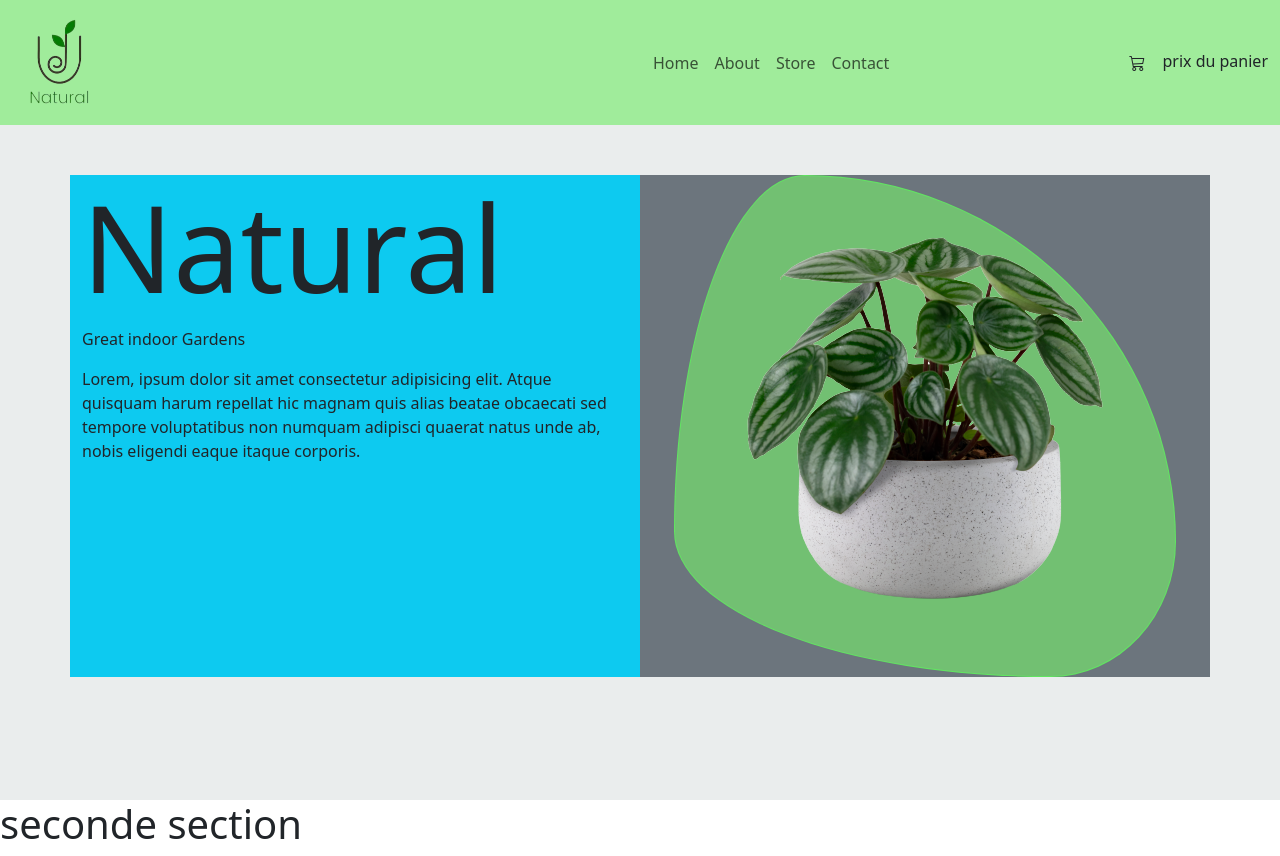
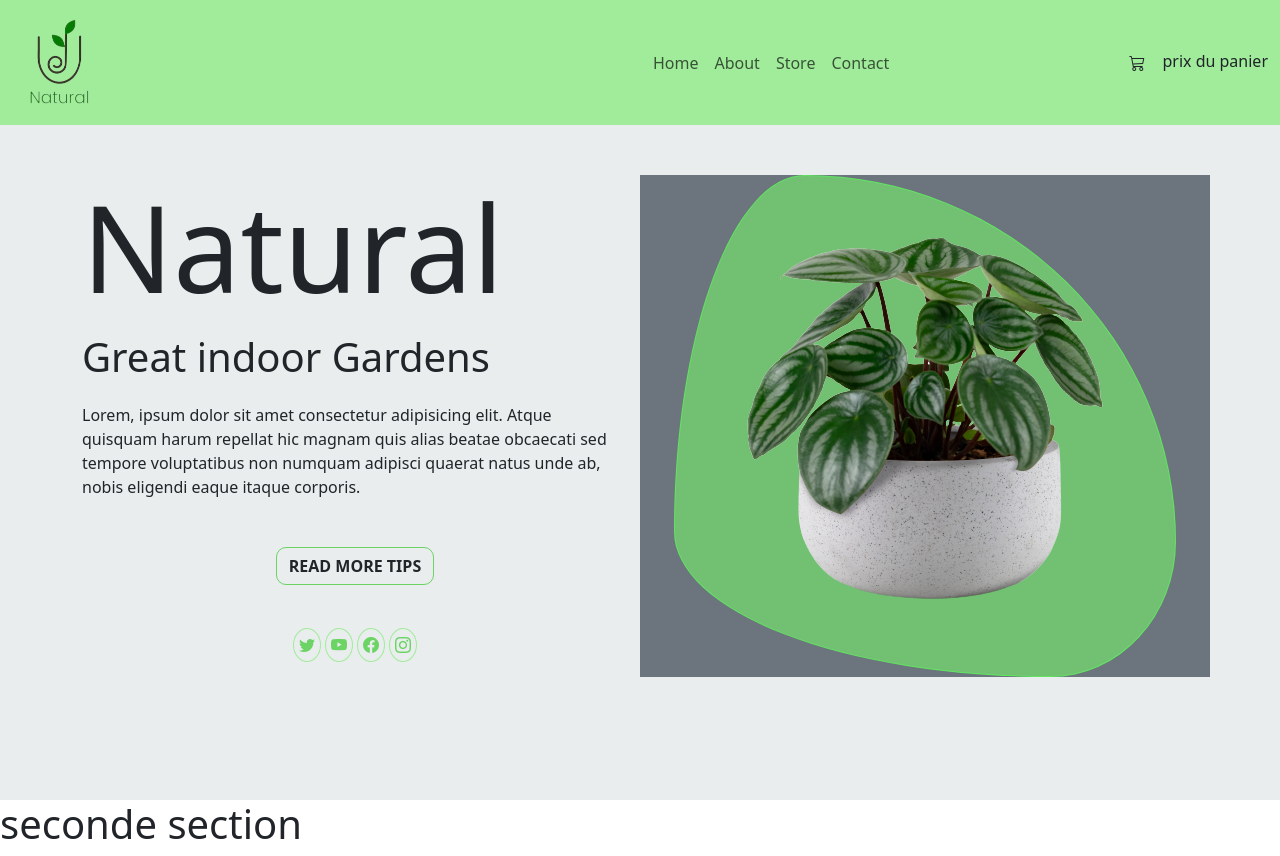
Before and after one commit to Chaibouu/shoppingCart, a plain HTML site: page index.html in a window 1280 px wide. Drawn offline with nearby package versions, Linux system fonts and the light colour scheme.

```diff
--- a/index.html
+++ b/index.html
@@ -42,11 +42,21 @@
           </nav>
           <div class="container">
             <div class="row">
-              <div class="col-12 col-md-12 col-lg-6 bg-info">
+              <div class="col-12 col-md-12 col-lg-6 bg-primry">
                 <span class="titreLogo"><h1>Natural</h1></span>
                 <p>Great indoor Gardens</p>
                 <p>Lorem, ipsum dolor sit amet consectetur adipisicing elit. Atque quisquam harum repellat hic magnam quis alias beatae obcaecati sed tempore voluptatibus non numquam adipisci quaerat natus unde ab, nobis eligendi eaque itaque corporis. </p>
+                <div class="w-100 d-flex justify-content-center my-5">
+                  <button class="btn readMore">READ MORE TIPS</button>
+                </div>
+                <div class="container d-flex justify-content-center">
+                  <span class="iconEnTete"><i class="bi bi-twitter"></i></span>
+                  <span class="iconEnTete"><i class="bi bi-youtube"></i></span>
+                  <span class="iconEnTete"><i class="bi bi-facebook"></i></span>
+                  <span class="iconEnTete"><i class="bi bi-instagram"></i></span>
+                </div>
               </div>
+
               <div class="col-12 col-md-12 col-lg-6 bg-secondary d-flex justify-content-center">
                 <img src="images/usine-peperomia-pasteque-faux-dans-pot-gris-removebg-preview.png" class="imgFont" alt="">
               </div>
--- a/style.css
+++ b/style.css
@@ -13,7 +13,7 @@ header{
     height: 100%;
     border: 1px solid rgba(91, 244, 91, 0.719);
     border-radius: 26% 74% 25% 75% / 71% 73% 27% 29% ;
-    background-color: rgba(118, 236, 109, 0.634);
+    background-color: #76ec6da2;
     transition: border-radius 1000ms ease-in-out;
 }
 .imgFont:hover{
@@ -30,3 +30,28 @@ ul li:hover{
 .titreLogo>h1{
     font-size: 120px;
 }
+.titreLogo+p{
+    font-size:40px;
+}
+.iconEnTete>i{
+    color: #22c516a2;
+    border: 1px solid #76ec6da2;
+    height: 20px;
+    width: 20px;
+    border-radius: 100%;
+    padding: 5px;
+    margin: 2px;
+}
+.iconEnTete>i:hover{
+    background-color: #22c516a2;
+    color: #EAEDED;
+}
+.readMore{
+    border: 1px solid #22c516a2;
+    border-radius: 10px;
+    font-weight: 600;
+}
+.readMore:hover{
+    background-color: #22c516a2;
+    color: white;
+}
```
